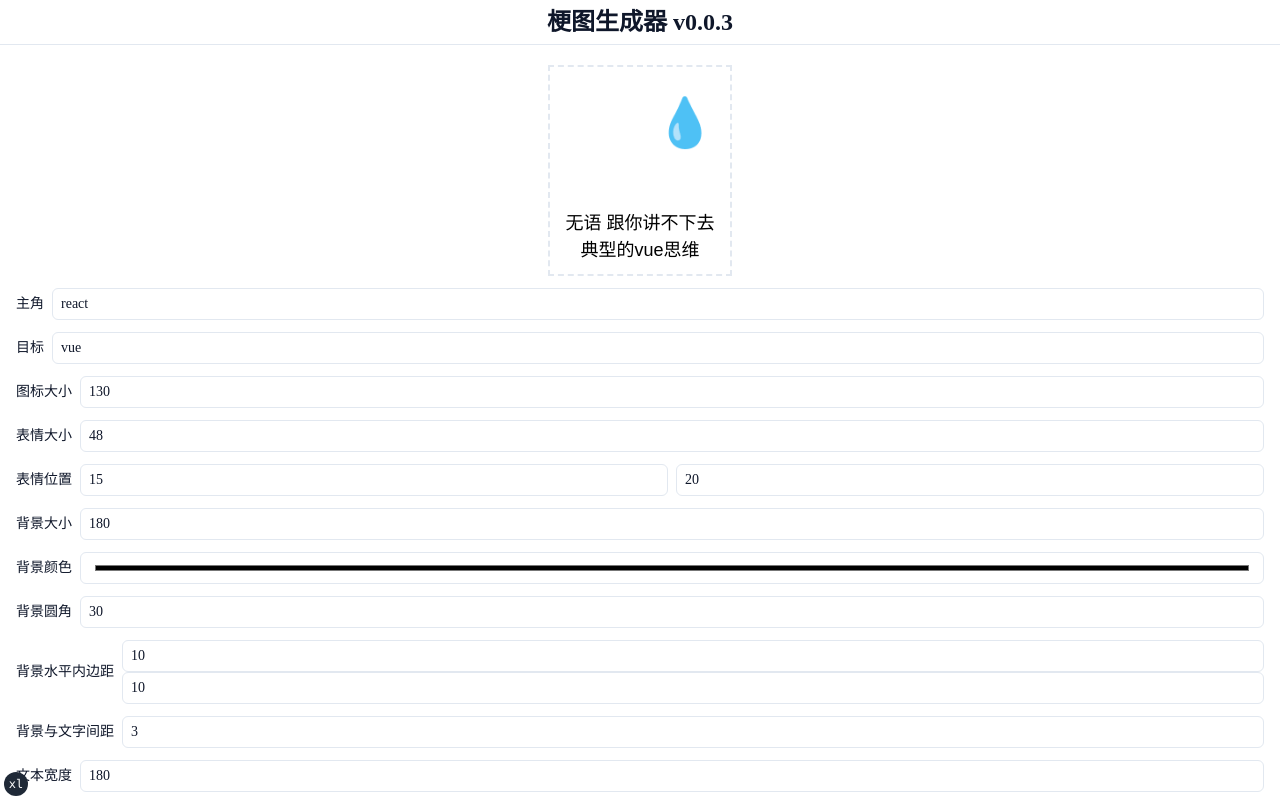
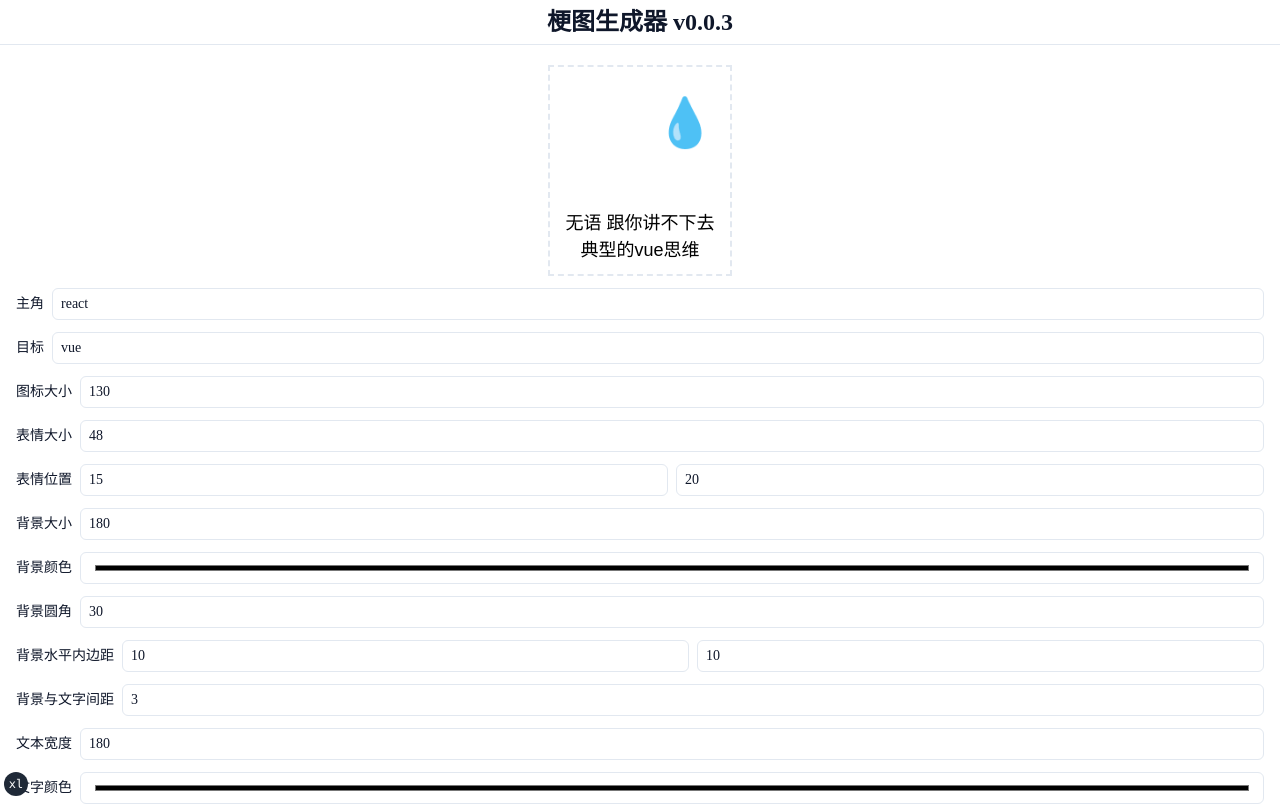
Before and after one commit to screw-hand/meme-tech-mind, a Next.js app: page / in a window 1280 px wide. Shown: the top 804 px of the page. Built offline with nearby package versions, Linux system fonts and the light colour scheme; some icons are missing.

Commit message:
feat: perf last commit.

```diff
--- a/components/meme-settings.tsx
+++ b/components/meme-settings.tsx
@@ -144,6 +144,7 @@
         />
       </SettingBar>
       <SettingBar label={<span>背景水平内边距</span>}>
+        <div className="flex flex-row gap-2">
           <Input
             type="number"
             name="paddingX"
@@ -174,6 +175,7 @@
               })
             }
           />
+        </div>
       </SettingBar>
       <SettingBar label={<span>背景与文字间距</span>}>
         <Input
```
Lines whose indentation alone changed are shown as unchanged.
